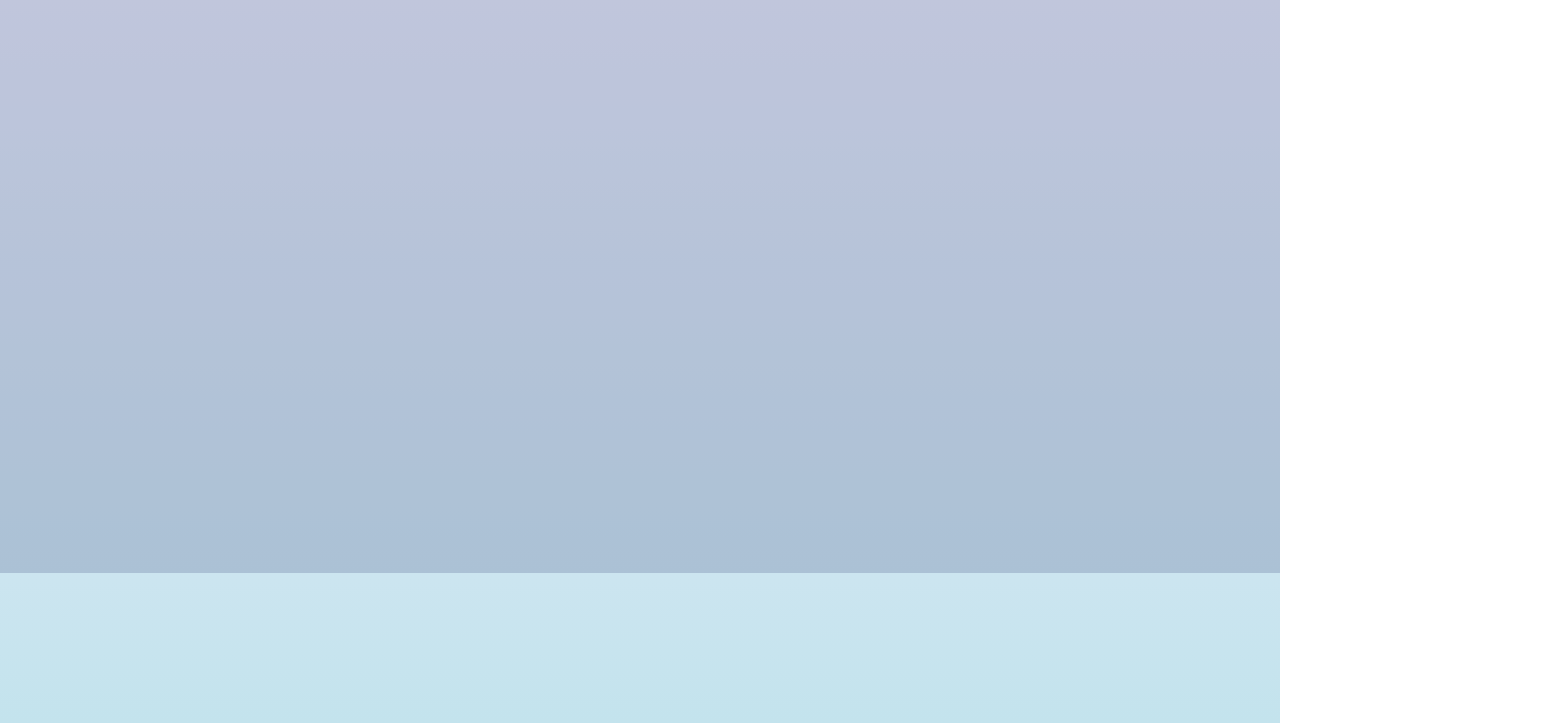
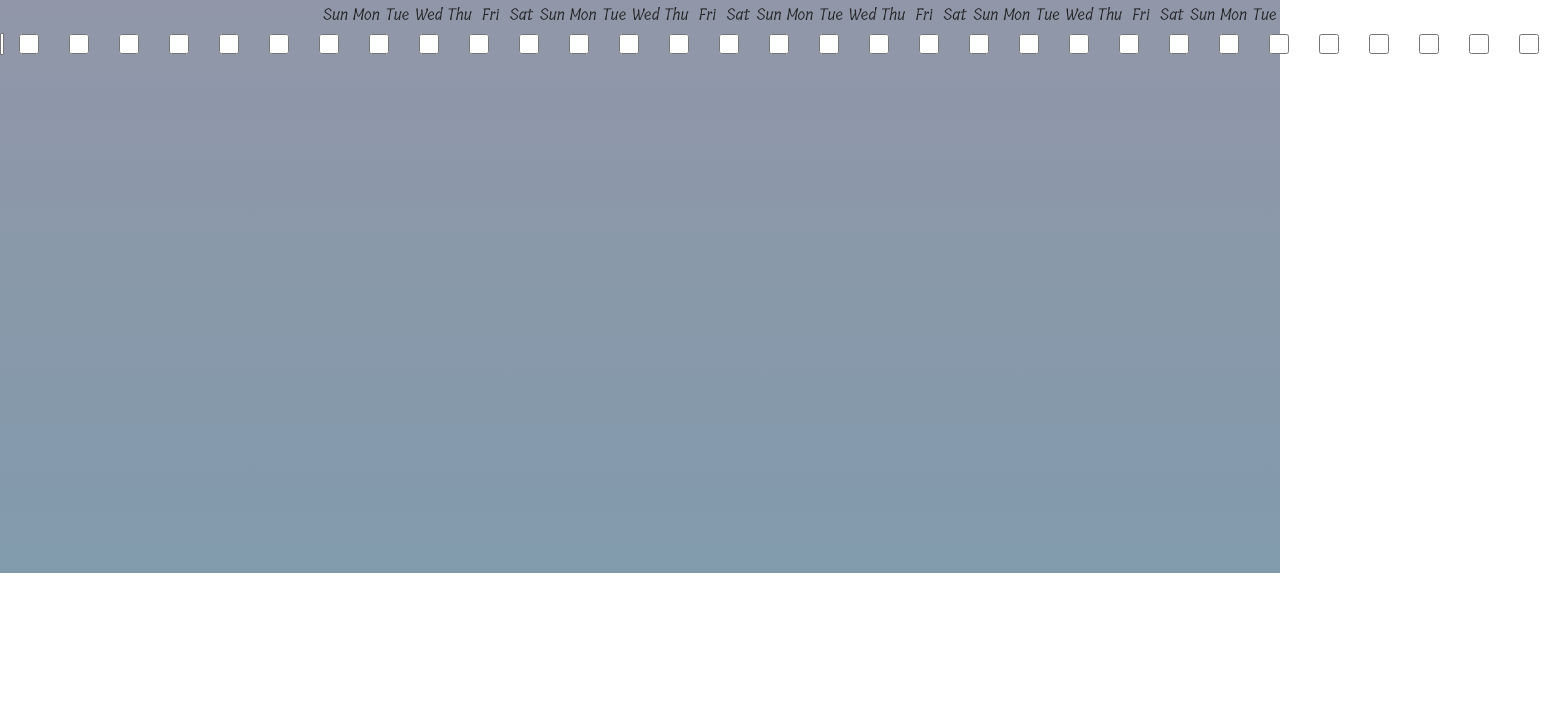
Before and after one commit to veronnah/habit-tracker, a plain HTML site: page index.html in a window 1280 px wide. Shown: the part 77-800 px from the top of the page, 1554 px wide, since content can reach past the window. Drawn offline with Linux system fonts and the light colour scheme.

Commit message:
Added: habit rows and checkbox fields

```diff
--- a/css/style.css
+++ b/css/style.css
@@ -108,10 +108,7 @@
 }
 
 .container {
-    background-color: #F2EEFD;
-    background-image: linear-gradient(#F2EEFD, #C3E3ED);
-    height: 100vh;
-    width: 100vw;
+    background-image: linear-gradient(#dedce4, #C3E3ED);
     font-family: 'Tillana';
     position: relative;
 }
@@ -120,6 +117,7 @@
     display: flex;
     justify-content: center;
 }
+
 .heading {
     color: #56515F;
     font-weight: 600;
@@ -139,42 +137,35 @@
     transform: rotate(-6deg);
 }
 
-.calendar{
+.calendar__area {
     margin: 0 auto;
-    /* max-width: 1111px; */
     height: 600px;
-    background-color: rgba(115, 132, 165, 0.37);
+    background-color: rgba(17, 32, 63, 0.37);
     display: flex;
     flex-direction: column;
 }
-.cal__header{
+
+.cal__header {
     display: flex;
     justify-content: space-between;
 }
-.weekdays{
+
+.weekdays {
+    margin: 10px 0 10px;
+    padding-left: 20em;
     display: grid;
-    grid-template-columns: repeat(42, 1fr);
-    justify-content: space-between;
-    margin: 10px 0 10px;
+    grid-template-columns: repeat(31, 1fr);
     text-align: center;
 }
-.monthDisplay{
+
+.monthDisplay {
     background-color: #e8dfd4;
     text-align: center;
     padding: 4px;
     margin-left: 5em;
 }
-.checkboxes__grid{
-    display: grid;
-    grid-template-columns: repeat(42, 1fr);
-    text-align: center;
-}
-.checkboxes-row{
-    margin-bottom: 25px;
-}
-.checkboxes{
-    display: flex;
-}
+
+
 .check-container {
     display: block;
     position: relative;
@@ -206,24 +197,28 @@
     background-color: #eee;
 }
 
-  /* On mouse-over, add a grey background color */
-  .check-container:hover input ~ .checkmark {
-    background-color: #ccc;
+.habit {
+    display: flex;
+    align-items: center;
 }
 
-  /* When the checkbox is checked, add a blue background */
-  .check-container input:checked ~ .checkmark {
-    background-color: #2196F3;
+.habit__checkboxes {
+    display: grid;
+    grid-template-columns: repeat(31, 1fr);
+    width: 100%;
 }
 
-  /* Create the checkmark/indicator (hidden when not checked) */
-  .checkmark:after {
-    content: "";
-    position: absolute;
-    display: none;
+.habit__checkboxes input {
+    cursor: pointer;
+    width: 50px;
+    height: 20px;
 }
 
-  /* Show the checkmark when checked */
-  .check-container input:checked ~ .checkmark:after {
-    display: block;
+.habit__name {
+    max-width: 323px;
+    width: 100%;
 }
+
+.habit__name input {
+    width: 100%;
+}
--- a/index.html
+++ b/index.html
@@ -12,87 +12,31 @@
 
 <body>
 
-  <div class = "container">
+  <div class="container">
     <div class="main__heading">
-      <!-- <div class="heading-pic1"><img src="./img/vitamins.svg"></div>
-      <div class="heading-pic2"><img src="/img/diet.svg"></div> -->
       <h1 class="heading">Habit tracker</h1>
     </div>
-      <div class="calendar">
-
-        <div class="cal__header">
-          <div class="monthDisplay"></div>
-          <div>
+    <div class="calendar__area">
+      <div class="cal__header">
+        <div class="monthDisplay"></div>
+        <div class="cal__btns">
           <button id="prevBtn">Back</button>
           <button id="nextBtn">Next</button>
         </div>
+      </div>
+      <div id="weekdays" class="weekdays">
+      </div>
+      <div class="habits">
+        <div class="habit">
+          <div class="habit__name">
+          </div>
+          <div class="habit__checkboxes"></div>
         </div>
-
-        <div class="weekdays">
-          <!-- <div>Sun</div>
-          <div>Mon</div>
-          <div>Tue</div>
-          <div>Wed</div>
-          <div>Thu</div>
-          <div>Fri</div>
-          <div>Sat</div>
-
-          <div>Sun</div>
-          <div>Mon</div>
-          <div>Tue</div>
-          <div>Wed</div>
-          <div>Thu</div>
-          <div>Fri</div>
-          <div>Sat</div>
-
-          <div>Sun</div>
-          <div>Mon</div>
-          <div>Tue</div>
-          <div>Wed</div>
-          <div>Thu</div>
-          <div>Fri</div>
-          <div>Sat</div>
-
-          <div>Sun</div>
-          <div>Mon</div>
-          <div>Tue</div>
-          <div>Wed</div>
-          <div>Thu</div>
-          <div>Fri</div>
-          <div>Sat</div>
-
-          <div>Sun</div>
-          <div>Mon</div>
-          <div>Tue</div>
-          <div>Wed</div>
-          <div>Thu</div>
-          <div>Fri</div>
-          <div>Sat</div>
-
-          <div>Sun</div>
-          <div>Mon</div>
-          <div>Tue</div>
-          <div>Wed</div>
-          <div>Thu</div>
-          <div>Fri</div>
-          <div>Sat</div>  -->
-        </div>
-        <div class="checkboxes__grid">
-          <!-- <div class = "checkboxes-row">
-            <label class="check-container">
-              <input type="checkbox" checked="checked">
-              <span class="checkmark"></span>
-          </label>
-          </div> -->
-        </div>
-
       </div>
+    </div>
   </div>
   </div>
 
-  <!-- <script type="text/javascript" src="https://cdnjs.cloudflare.com/ajax/libs/jquery/3.5.1/jquery.min.js"></script>
-  <script type="text/javascript"
-  src="https://cdnjs.cloudflare.com/ajax/libs/jquery-migrate/3.3.2/jquery-migrate.min.js"></script> -->
   <script src="./js/main.js"></script>
 </body>
 
--- a/js/main.js
+++ b/js/main.js
@@ -1,94 +1,118 @@
 let nav = 0;
 
-const weekdays = [
-    'Sunday', 'Monday', 'Tuesday', 'Wednesday', 'Thursday', 'Friday', 'Saturday',
-    'Sunday', 'Monday', 'Tuesday', 'Wednesday', 'Thursday', 'Friday', 'Saturday',
-    'Sunday', 'Monday', 'Tuesday', 'Wednesday', 'Thursday', 'Friday', 'Saturday',
-    'Sunday', 'Monday', 'Tuesday', 'Wednesday', 'Thursday', 'Friday', 'Saturday',
-    'Sunday', 'Monday', 'Tuesday', 'Wednesday', 'Thursday', 'Friday', 'Saturday',
+const weekDayNames = [
     'Sunday', 'Monday', 'Tuesday', 'Wednesday', 'Thursday', 'Friday', 'Saturday',
 ];
 
-const checkBoxes = document.querySelector('.checkboxes__grid');
+const weekdays = document.querySelector('.weekdays');
+const habitCheckboxes = document.querySelector('.habit__checkboxes');
+let habitName = document.querySelector('.habit__name');
+
+let weekDaysRow = [];
+let habitData = [];
 let daysOfMonth = [];
-let rows = [];
 
-function load(){
+function load() {
     const dt = new Date();
+    weekDaysRow = [];
     daysOfMonth = [];
-    if(nav !== 0){
+    habitData = [];
+
+    if (nav !== 0) {
         dt.setMonth(new Date().getMonth() + nav);
     }
     const day = dt.getDate();
     const month = dt.getMonth();
     const year = dt.getFullYear();
 
-    const firstDayOfMonth = new Date(year, month, 1);
-    const daysInMonth = new Date(year, month + 1, 0).getDate();
+    let date = {
+        day: day,
+        month: month,
+        year: year,
+        firstDayOfMonth: new Date(year, month, 1),
+        daysInMonth: new Date(year, month + 1, 0).getDate(),
+    }
 
-    const dateString = firstDayOfMonth.toLocaleDateString('en-us',{
+    const dateString = date.firstDayOfMonth.toLocaleDateString('en-us', {
         weekday: 'long',
         year: 'numeric',
         month: 'numeric',
         day: 'numeric',
     });
-    console.log(dateString);
+
+    const paddingDays = weekDayNames.indexOf(dateString.split(', ')[0]);
 
     document.querySelector('.monthDisplay').innerText =
-    `${dt.toLocaleDateString('en-us', {month: 'long'})} ${year}`;
+        `${dt.toLocaleDateString('en-us', {month: 'long'})} ${date.year}`;
 
-    checkBoxes.innerHTML = '';
+    habitCheckboxes.innerHTML = '';
+    weekdays.innerHTML = '';
 
-    console.log(daysOfMonth);
-    for(let i = 0; i < 5; i++){
-         rows.push(createRows(i));
-         daysOfMonth = [];
-    }
-    console.log(rows);
+    weekDaysRow.push(createWeekdays(paddingDays, date));
+    pushDay();
+
+    createHabits(date);
 
 }
 
-function createRows(rowId, daysInMonth) {
-    for(let i = 1; i <= daysInMonth; i++){
+function createWeekdays(paddingDays, date) {
+    for (let i = 1; i <= paddingDays + date.daysInMonth; i++) {
+        const dayString = `${date.month + 1}/${i - paddingDays}/${date.year}`;
 
-        const checkboxRow = document.createElement('div');
-        checkboxRow.classList.add('checkboxes-row');
+        if (i > paddingDays) {
 
-       let checkBox = checkboxRow.innerHTML +=
-        `<label class="check-container">
-            <input type="checkbox" checked="checked">
-            <span class="checkmark"></span>
-        </label>`;
+            let dayObj = {
+                dayName: new Date(dayString).toLocaleString('en-us', {
+                    weekday: 'short'
+                }),
+            };
 
-        const dayString = `${month + 1}/${i - paddingDays}/${year}`;
-        console.log();
-
-        if(i > paddingDays){
-            let ipadding = i - paddingDays;
-            checkboxRow.innerText = i - paddingDays;
-            let dayObj = {
-                rowId: rowId,
-                dayNumber: ipadding,
-                dayName: new Date(dayString).toLocaleString('en-us', {weekday:'short'}),
-            };
             daysOfMonth.push(dayObj);
         }
-        else{
-            checkboxRow.innerText = '*';
-        }
-
-        checkBoxes.appendChild(checkboxRow);
     }
     return daysOfMonth;
 }
 
-function navButtons(){
+function pushDay() {
+    const container = document.getElementById('weekdays');
+    weekDaysRow.forEach((element) => {
+        element.forEach(obj => {
+            container.innerHTML += `<div>${obj.dayName}</div>`;
+        });
+    });
+}
 
-    document.getElementById('prevBtn').addEventListener('click', ()=> {
+function createHabits(date) {
+
+    let habitField = {
+        value: '',
+        id: '1',
+    };
+
+    for (let i = 1; i <= date.daysInMonth; i++) {
+        let habitCheckBox = {
+            attr: false,
+            id: i,
+        };
+
+        habitCheckboxes.innerHTML += `<input type="checkbox" ${habitCheckBox.attr ? 'checked' : ''}/>`;
+        habitData.push(habitCheckBox);
+    }
+    habitName.innerHTML += `<input type="text" class = "habit__text" value = "dsfsdf">`;
+    habitField.value = document.querySelector('.habit__text').value;
+
+    habitData.push(habitField);
+    console.log(habitField);
+
+}
+
+function navButtons() {
+
+    document.getElementById('prevBtn').addEventListener('click', () => {
         nav--;
         load();
     });
-    document.getElementById('nextBtn').addEventListener('click', ()=> {
+    document.getElementById('nextBtn').addEventListener('click', () => {
         nav++;
         load();
 
```
Lines whose indentation alone changed are shown as unchanged.
